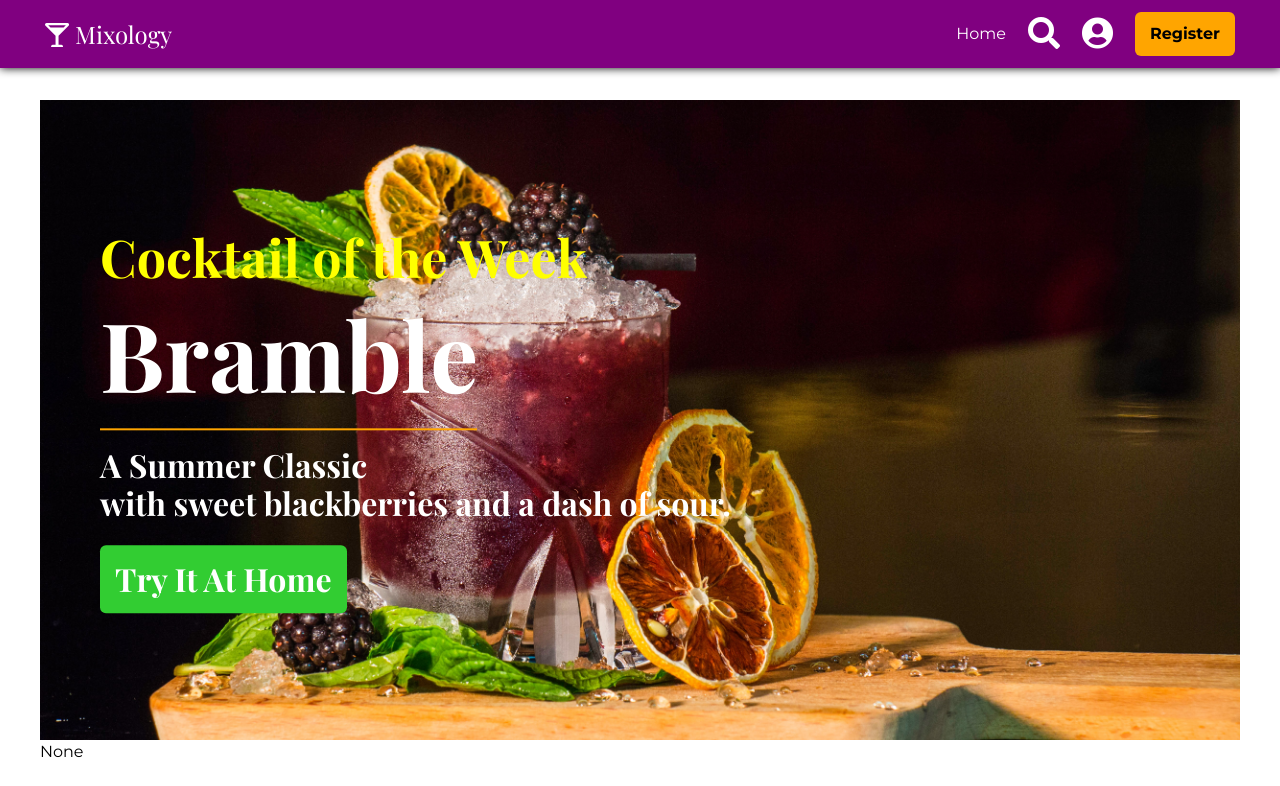
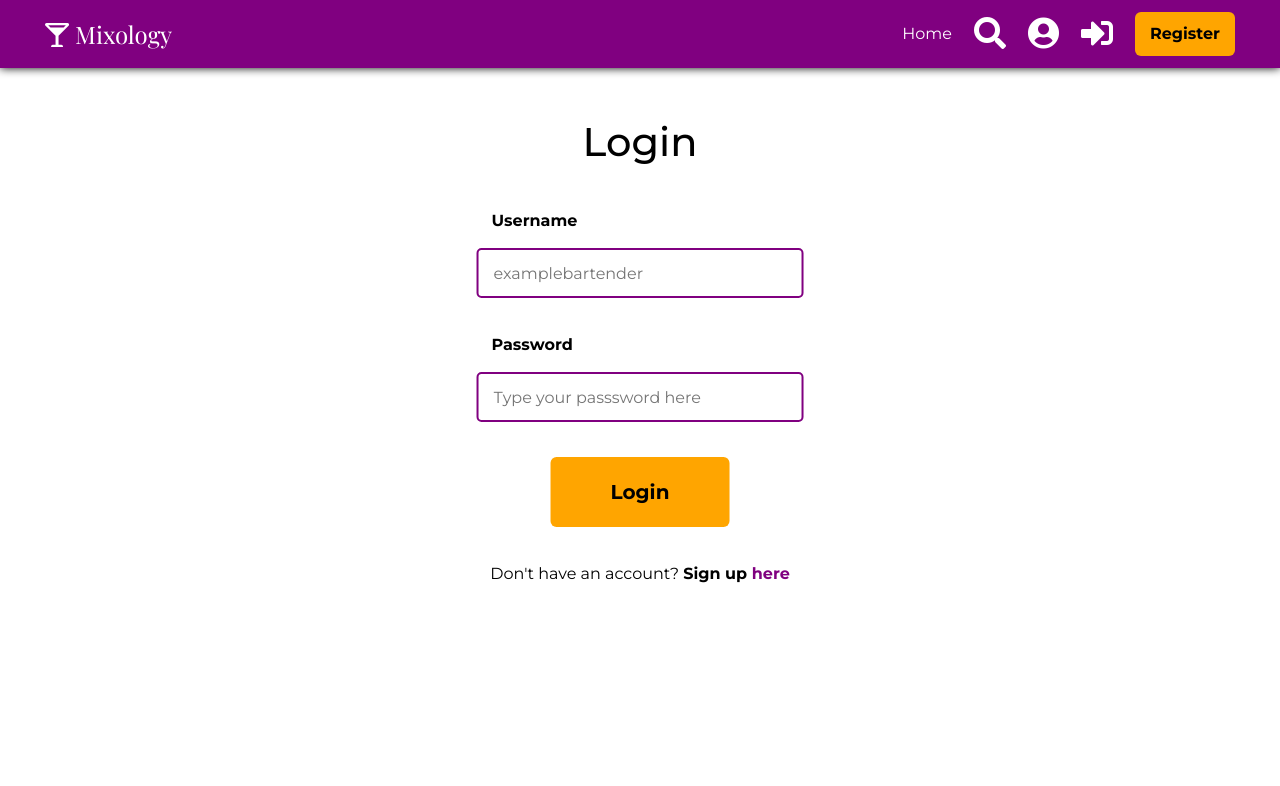
Before and after one commit to LiamDHall/Mixology, a Flask app: page /login in a window 1280 px wide. Shown: the top 786 px of the page. Run offline with Flask 2, Linux system fonts and the light colour scheme; data that the repository does not hold is empty; some libraries are stand-ins or nearby versions; some web fonts are replaced.

Commit message:
Add and style login and sign up pages
Form functionality has not been added in the commit.

```diff
--- a/app.py
+++ b/app.py
@@ -38,6 +38,16 @@
         "category.html", alcohol=alcohol, cocktails=cocktails)
 
 
+@app.route("/login")
+def login():
+    return render_template("login.html")
+
+
+@app.route("/register")
+def register():
+    return render_template("register.html")
+
+
 if __name__ == "__main__":
     app.run(host=os.environ.get("IP"),
             port=int(os.environ.get("PORT")),
--- a/static/css/style.css
+++ b/static/css/style.css
@@ -52,10 +52,18 @@
     display: inline-block;
 }
 
+.center-text {
+    text-align: center;
+}
+
 /*---------------------------Brand Colours--*/
 :root {
     --brand-color: purple;
     --brand-cta: orange;
+}
+
+.brand-color {
+    color: var(--brand-color);
 }
 
 /*---------------------------Page Lines--*/
@@ -88,6 +96,14 @@
     font-weight: 700;
     padding: 10px 15px;
     border-radius: 6px;
+}
+
+.cta--form {
+    border: none;
+    margin: 35px auto;
+    width: 50%;
+    padding: 20px 15px;
+    font-size: 1.25rem;
 }
 
 .btn-icon {
@@ -167,7 +183,22 @@
 .nav-dropdown:hover {
     color: var(--brand-cta);
 }
+/*------------------------------------------------------Page--*/
+.center-page {
+    position: absolute;
+    top: 45%;
+    left: 50%;
+    transform: translate(-50%, -50%);
+}
 
+.page-title {
+    text-align: center;
+}
+
+.page-tagline {
+    font-size: 1.5rem;
+    padding-top: 20px;;
+}
 
 /*------------------------------------------------------Hero Image-- */
 .hero {
@@ -231,6 +262,36 @@
     display: inline-block;
     background-color: limegreen;
     color: white;
+}
+
+/*------------------------------------------------------Form--*/
+.form {
+    width: 60%;
+    margin: 0 auto;
+}
+
+.form_label,
+.form_input {
+    width: 100%;
+}
+
+.form_input {
+    display: block;
+    border: 2px solid var(--brand-color);
+    border-radius: 5px;
+    padding-left: 15px;
+    height: 50px;
+}
+
+.form_label {
+    margin: 35px 0 15px 15px;
+    font-weight: 700;
+}
+
+.form-input-info {
+    float: right;
+    font-weight: 300;
+    margin-right: 30px;
 }
 
 /*------------------------------------------------------Recipe Carsousel--*/
--- a/templates/base.html
+++ b/templates/base.html
@@ -45,7 +45,8 @@
                         <a href="#" class="nav-dropdown_menu-item">Login</a>
                     </div>
                 </div>
-                <a class="cta" href="#">Register</a>
+                <a class="btn-icon nav-item" href="{{ url_for('login') }}"><i class="fas fa-sign-in-alt"></i></a>
+                <a class="cta" href="{{ url_for('register') }}">Register</a>
             </div>
         </nav>
     </header>
--- /dev/null
+++ b/templates/login.html
@@ -0,0 +1,20 @@
+{% extends "base.html" %}
+{% block content %}
+<section class="center-page">
+    <h1 class="page-title">Login</h1>
+    <form id="login-form" class="form" action="#" target="_blank" method="post">
+        <div class="row">
+            <div class="col-12">
+                <label for="login-username" class="form_label">Username</label>
+                <input type="text" name="login-username" class="form_input" id="login-username" placeholder="examplebartender" maxlength="25" required>
+            </div>
+            <div class="col-12">
+                <label for="login-password" class="form_label">Password</label>
+                <input type="passsword" name="login-password" class="form_input" id="login-password" placeholder="Type your passsword here" maxlength="25" required>
+            </div>
+            <input type="submit" class="cta cta--form" id="login-submit" value="Login" aria-label="login button">
+        </div>
+    </form>
+    <p class="center-text">Don't have an account? <strong>Sign up <a href="{{ url_for('register') }}" class="brand-color bold">here</a></strong></p>
+</section>
+{% endblock %}
```
Also changed, not shown: templates/register.html (added, +23 -0 lines). Lines whose indentation alone changed are shown as unchanged.
